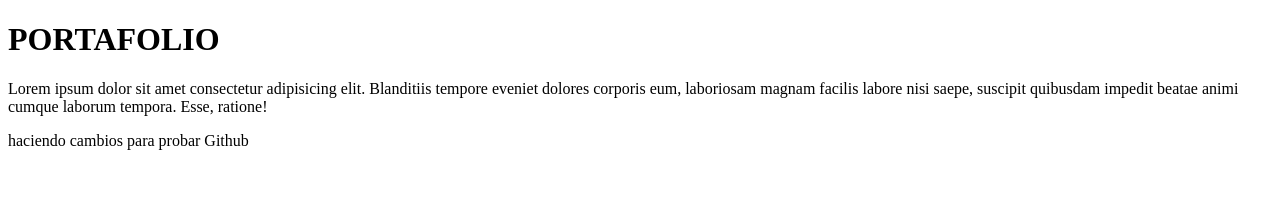
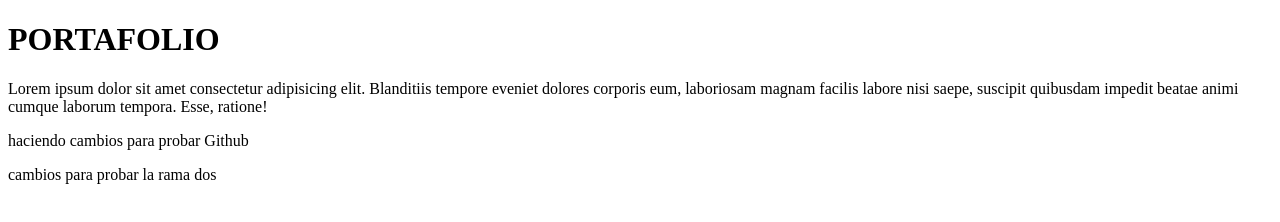
Before and after one commit to krla88/mi_portafolio, a plain HTML site: page index.html in a window 1280 px wide. Drawn offline with Linux system fonts and the light colour scheme.

Commit message:
commit rama dos

```diff
--- a/index.html
+++ b/index.html
@@ -17,5 +17,6 @@
     <p>
       haciendo cambios para probar Github
     </p>
+    <p> cambios para probar la rama dos </p>
   </body>
 </html>
```
